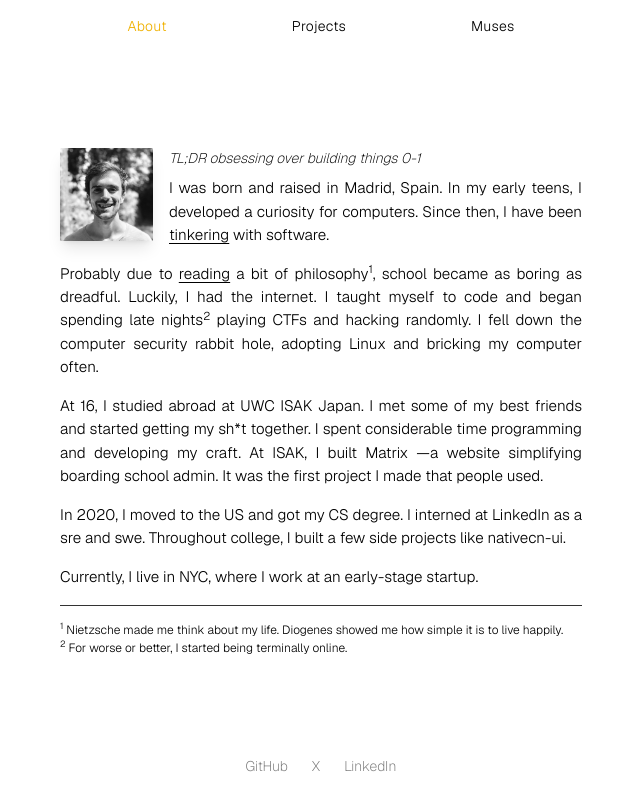
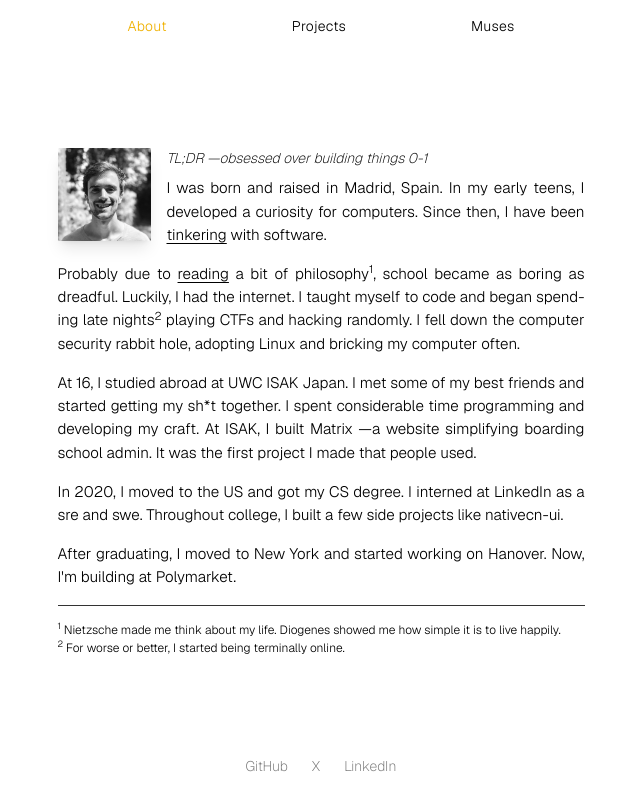
Before and after one commit to carlos-garciamoran/cgmor.com, a Next.js app: page /about in a window 1280 px wide. Shown: the whole page, without its empty margins (319-959 px from the left). Built offline with nearby package versions, Linux system fonts and the light colour scheme.

Commit message:
feat: ui nits

```diff
--- a/app/_lib/data.ts
+++ b/app/_lib/data.ts
@@ -4,6 +4,8 @@ export type Book = {
 }
 export const books: Record<string, Book[]> = {
   now: [
+    { title: 'Hunger', author: 'Knut Hamsun' },
+    { title: 'The Design of Everyday Things', author: 'Don Norman' },
     { title: 'Jony Ive', author: 'Leander Kahney' },
     { title: 'Thinking in Systems: A Primer', author: 'Donella H. Meadows' },
     {
@@ -87,8 +89,9 @@ export const books: Record<string, Book[]> = {
 export const films = {
   movies: [
     'Memento',
+    'The Matrix',
+    'The Departed',
     'Fight Club',
-    'The Matrix',
     'Interstellar',
     'Ex Machina',
     'Perfect Days',
--- a/app/about/page.tsx
+++ b/app/about/page.tsx
@@ -1,8 +1,7 @@
 import type { Metadata } from 'next'
 import Image from 'next/image'
-import Link from 'next/link'
 
-import { ExternalLink } from '@/components/link'
+import { ExternalLink, InternalLink } from '@/components/links'
 
 export const metadata: Metadata = {
   title: 'About',
@@ -12,7 +11,7 @@ export const metadata: Metadata = {
 // DESIGN: use close-up of Pollock's painting as background (CSS repeat pattern)
 export default function About() {
   return (
-    <div className="mx-auto flex w-full max-w-[570px] cursor-default px-6 py-5 font-light transition-all duration-500 sm:pt-6 md:items-center md:py-0">
+    <div className="mx-auto flex w-full max-w-[575px] cursor-default px-6 py-4 font-light transition-all duration-500 sm:pt-6 md:items-center md:py-0">
       <div className="flex flex-col gap-4 hyphens-auto text-justify text-sm transition-[padding] duration-500 sm:text-[0.95rem]/[1.45rem]">
         <article className="flex gap-4">
           <Image
@@ -24,24 +23,17 @@ export default function About() {
           />
           <div className="flex flex-col gap-2">
             <p className="font-extralight text-sm italic">
-              TL;DR obsessing over building things 0-1
+              TL;DR —obsessed over building things 0-1
             </p>
             <p className="text-[0.95rem]">
               I was born and raised in Madrid, Spain. In my early teens, I developed a curiosity for
               computers. Since then, I have been{' '}
-              <Link href="/projects" className="underline decoration-1 underline-offset-[3px]">
-                tinkering
-              </Link>{' '}
-              with software.
+              <InternalLink href="/projects">tinkering</InternalLink> with software.
             </p>
           </div>
         </article>
         <p>
-          Probably due to{' '}
-          <Link href="/muses" className="underline decoration-1 underline-offset-[3px]">
-            reading
-          </Link>{' '}
-          a bit of philosophy
+          Probably due to <InternalLink href="/muses">reading</InternalLink> a bit of philosophy
           <sup>1</sup>, school became as boring as dreadful. Luckily, I had the internet. I taught
           myself to code and began spending late nights
           <sup>2</sup> playing CTFs and hacking randomly. I fell down the computer security rabbit
@@ -59,7 +51,11 @@ export default function About() {
           <ExternalLink href="https://github.com/Mobilecn-UI/nativecn-ui">nativecn-ui</ExternalLink>
           .
         </p>
-        <p>Currently, I live in NYC, where I work at an early-stage startup.</p>
+        <p>
+          After graduating, I moved to New York and started working on{' '}
+          <ExternalLink href="https://hanoverpark.com">Hanover</ExternalLink>. Now, I'm building at
+          Polymarket.
+        </p>
         <hr />
         <div className="flex flex-col gap-0.5 text-xs">
           <p>
--- a/app/muses/page.tsx
+++ b/app/muses/page.tsx
@@ -10,11 +10,6 @@ export const metadata: Metadata = {
 export default function Muses() {
   return (
     <div className="flex flex-col px-6 py-5 sm:py-10 lg:mx-auto lg:max-w-(--breakpoint-xl) xl:px-0">
-      {/* <div
-        aria-hidden="true"
-        className="pointer-events-none absolute left-1/2 top-0 z-0 hidden h-dvh w-px bg-neutral-300 dark:bg-neutral-700 sm:block"
-        style={{ transform: 'translateX(-0.5px)' }}
-      /> */}
       <div className="mb-4 flex min-h-8 border-neutral-700 border-l-2 dark:border-neutral-300">
         <h2 className="pl-2 font-thin text-base italic first-line:leading-none dark:border-neutral-300">
           Some works that have inspired me...
@@ -22,7 +17,7 @@ export default function Muses() {
       </div>
       <div className="grid grid-cols-1 gap-x-36 gap-y-8 lg:grid-cols-2">
         <div>
-          <MusesTitle title="Books" />
+          <PageHeader title="Books" />
           <div className="flex flex-col gap-4">
             <BookSection title="Currently..." items={books.now} />
             <BookSection title="Philosophy" items={books.philosophy} />
@@ -35,7 +30,7 @@ export default function Muses() {
           </div>
         </div>
         <div>
-          <MusesTitle title="Films" />
+          <PageHeader title="Films" />
           <div className="flex flex-col gap-4 sm:w-full sm:flex-row sm:justify-between">
             <FilmSection title="Movies" items={films.movies} />
             <FilmSection title="Shows" items={films.shows} />
@@ -46,8 +41,8 @@ export default function Muses() {
   )
 }
 
-const MusesTitle = ({ title }: { title: string }) => (
-  <h2 className="mb-2 font-black text-6xl uppercase tracking-tight sm:text-8xl lg:mb-4">{title}</h2>
+const PageHeader = ({ title }: { title: string }) => (
+  <h2 className="mb-2 font-black text-8xl uppercase tracking-tight lg:mb-4">{title}</h2>
 )
 
 const SectionTitle = ({ title }: { title: string }) => (
--- a/app/projects/page.tsx
+++ b/app/projects/page.tsx
@@ -14,10 +14,7 @@ export const metadata: Metadata = {
 // TODO: enable links on description (MD?) -> link CNCPT to The Concept Project
 export default function Projects() {
   return (
-    <div
-      id="projects"
-      className="flex size-full flex-col items-center justify-center py-8 md:py-12"
-    >
+    <div id="projects" className="flex size-full flex-col items-center justify-center py-6">
       <div className="mx-auto w-full px-6 xl:px-0">
         <div className="grid grid-cols-1 gap-4 sm:grid-cols-2 lg:grid-cols-3">
           {projects.map((project) => (
--- a/components/footer.tsx
+++ b/components/footer.tsx
@@ -1,4 +1,4 @@
-import { ExternalLink } from './link'
+import { ExternalLink } from './links'
 
 export function Footer() {
   return (
--- a/components/link.tsx
+++ /dev/null
@@ -1,12 +0,0 @@
-import clsx from 'clsx'
-
-export function ExternalLink({ className, ...props }: React.AnchorHTMLAttributes<HTMLAnchorElement>) {
-  return (
-    <a
-      target="_blank"
-      rel="noopener noreferrer"
-      className={clsx('sm:no-underline sm:hover:underline', className)}
-      {...props}
-    />
-  )
-}
--- /dev/null
+++ b/components/links.tsx
@@ -0,0 +1,28 @@
+import clsx from 'clsx'
+import Link from 'next/link'
+
+export function ExternalLink({
+  className,
+  ...props
+}: React.AnchorHTMLAttributes<HTMLAnchorElement>) {
+  return (
+    <a
+      target="_blank"
+      rel="noopener noreferrer"
+      className={clsx('sm:no-underline sm:hover:underline', className)}
+      {...props}
+    />
+  )
+}
+
+export function InternalLink({ className, ...props }: React.ComponentProps<typeof Link>) {
+  return (
+    <Link
+      className={clsx(
+        'cursor-default underline decoration-1 underline-offset-[3px] hover:text-yellow-400',
+        className,
+      )}
+      {...props}
+    />
+  )
+}
```
